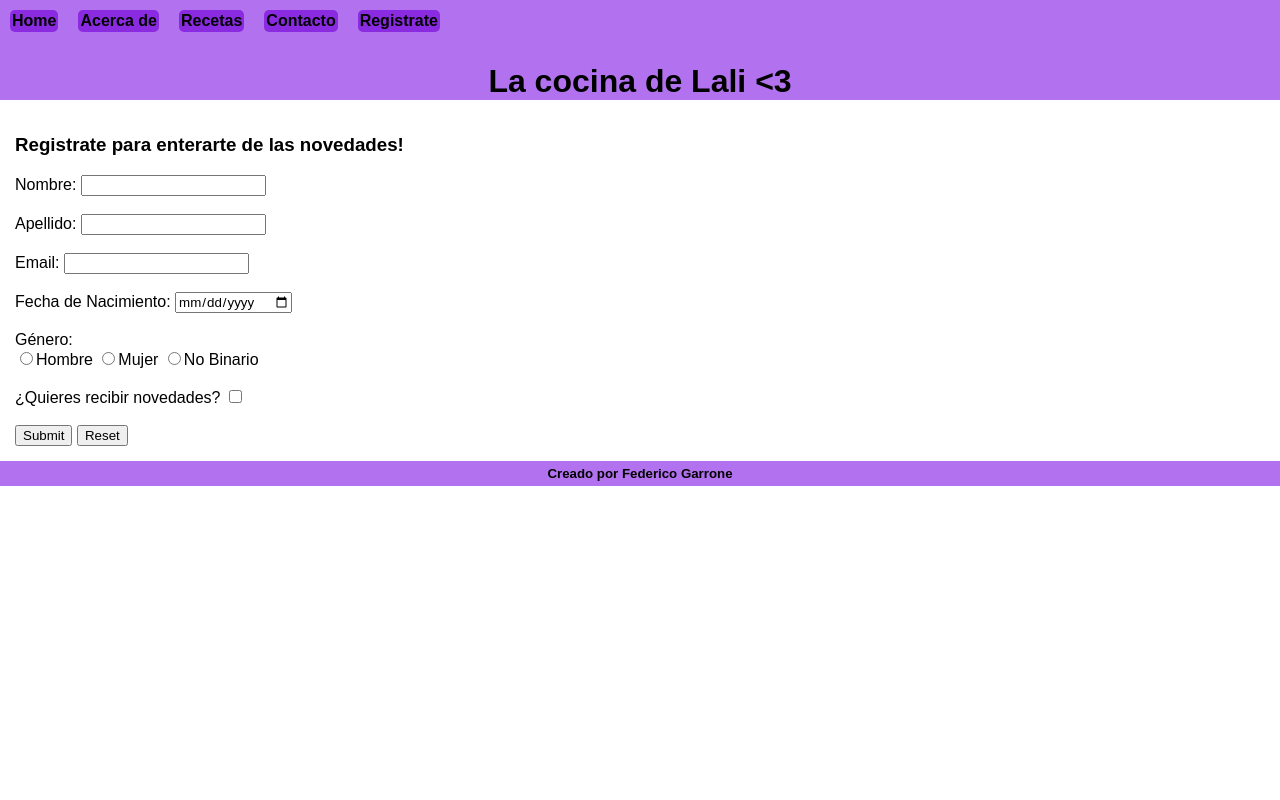
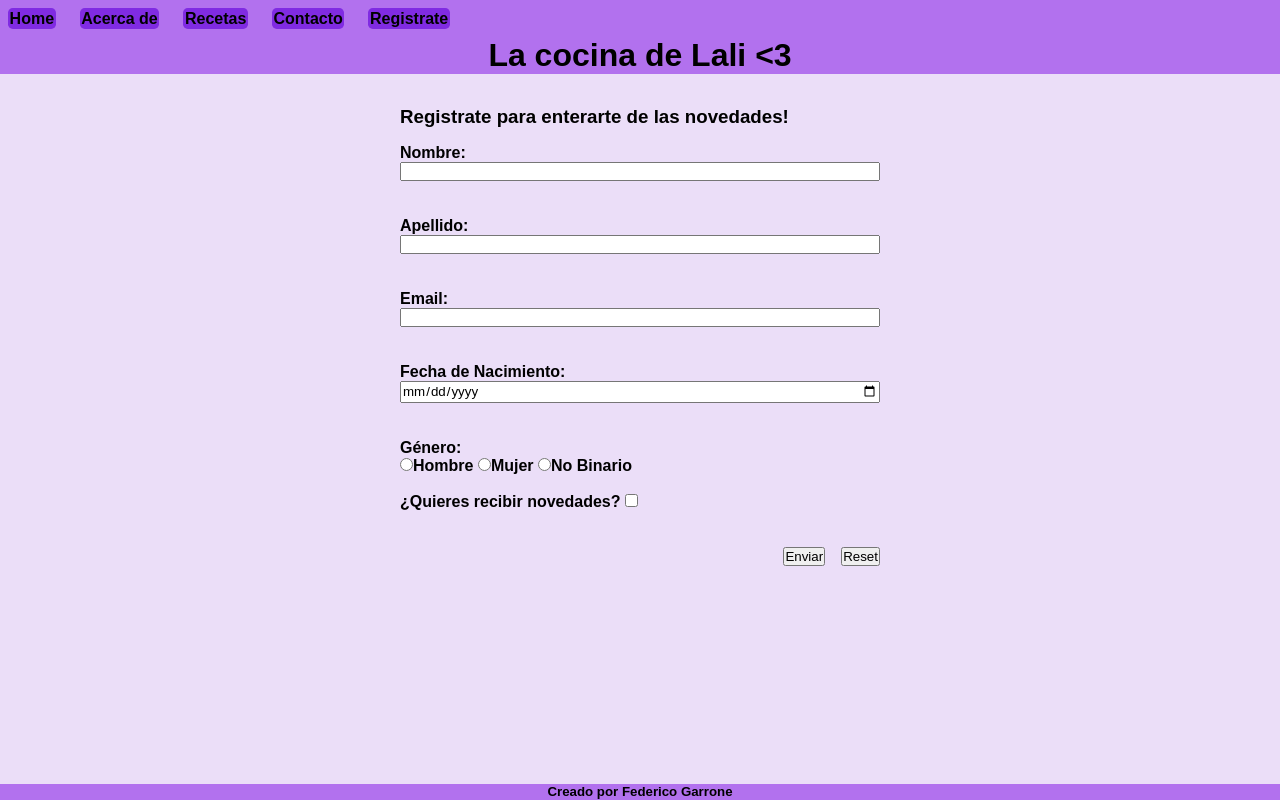
Before and after one commit to fedegarrone/laCocinaDeLali, a plain HTML site: page pages/register.html in a window 1280 px wide. Drawn offline with Linux system fonts and the light colour scheme.

Commit message:
Primer Commit

```diff
--- /dev/null
+++ b/assets/css/cards.css
@@ -0,0 +1,41 @@
+.bloc {
+  display: flex;
+  justify-content: center;
+  gap: 2rem;
+  margin: 2rem;
+  flex-wrap: wrap;
+}
+
+.bloc_bis {
+  height: 10rem;
+  background-image: url("https://images.unsplash.com/photo-1690789824921-6754195c97ee?crop=entropy&cs=srgb&fm=jpg&ixid=M3wzMjM4NDZ8MHwxfHJhbmRvbXx8fHx8fHx8fDE2OTIyMTEwNjZ8&ixlib=rb-4.0.3&q=85");
+  background-size: cover;
+  background-position: center;
+  transition: 0.75s ease-in-out;
+  flex: 0.2;
+  border: 0 solid var(--color-background);
+  /* border-width: 0 0.5rem 0.5rem 0; */
+  border-right-width: 0.5rem;
+  border-bottom-width: 0.5rem;
+  border-radius: 0 2rem;
+}
+
+.bloc_bis:hover {
+  flex: 0.35;
+}
+
+.bizcochuelo-zanahoria {
+  background-image: url(/assets/img/bizcochuelo-zanahoria.jpg);
+}
+
+.torta-frita {
+  background-image: url(/assets/img/torta-fritas.webp);
+}
+
+.bizcochuelo-marmolado {
+  background-image: url(/assets/img/bizcochuelo-marmolado.jpg);
+}
+
+.alfajor-maicena {
+  background-image: url(/assets/img/alfajor-maicena.webp);
+}
--- /dev/null
+++ b/assets/css/footer.css
@@ -0,0 +1,10 @@
+footer {
+  background-color: var(--color-background);
+  text-align: center;
+  position: relative;
+  box-sizing: border-box;
+  margin-top: auto;
+  bottom: 0;
+  height: 1rem;
+  width: 100%;
+}
--- /dev/null
+++ b/assets/css/header.css
@@ -0,0 +1,29 @@
+.encabezado {
+  background-color: var(--color-background);
+  text-align: center;
+}
+
+.navegacion {
+  display: flex;
+  gap: 0.5rem;
+}
+
+.button {
+  background-color: var(--color-button);
+  box-sizing: content-box;
+  padding: 0.1rem;
+  margin: 0.5rem;
+  border-radius: 0.3rem;
+}
+
+.button a {
+  font-weight: bold;
+  color: var(--color-font);
+  text-decoration: none;
+}
+
+header > h1 {
+  background-color: var(--color-background);
+  position: sticky;
+  top: 10px;
+}
--- a/assets/css/styles.css
+++ b/assets/css/styles.css
@@ -1,63 +1,58 @@
-body {
-  margin: 0px;
-  padding: 0px;
+@import url(/assets/css/cards.css);
+@import url(/assets/css/header.css);
+@import url(/assets/css/footer.css);
+
+*,
+html {
+  font-family: sans-serif;
+  margin: 0;
+  padding: 0;
 }
 
-* {
-  font-family: sans-serif;
+:root {
+  --color-background: rgb(178, 113, 238);
+  --color-button: rgb(128, 43, 226);
+  --color-font: rgb(0, 0, 0);
+  --color-page: rgb(235, 222, 248);
 }
 
-h1 {
-  margin-bottom: 0px;
-}
-
-.encabezado {
-  background-color: rgb(178, 113, 238);
-  text-align: center;
-}
-
-.pie-de-pag {
-  background-color: rgb(178, 113, 238);
-  text-align: center;
-  padding: 5px;
+body {
+  position: relative;
+  display: flex;
+  flex-direction: column;
+  min-height: 100svh;
+  background-color: var(--color-page);
 }
 
 .contenido {
-  padding: 15px;
-}
-
-.contenido h4 {
-  margin: 0px;
-}
-
-.pie-de-pag h5 {
-  margin: 0px;
-}
-
-.navegacion {
-  display: flex;
-  /* justify-content: space-between; */
+  box-sizing: border-box;
+  padding: 1rem;
 }
 
 .image {
   text-align: center;
-  margin: 2px;
+  margin: 0.2rem;
 }
 
-.button {
-  background-color: blueviolet;
-  box-sizing: content-box;
-  padding: 2px;
-  margin: 10px;
-  border-radius: 5px;
+form {
+  max-width: 30rem;
+  display: flex;
+  flex-direction: column;
+  padding: 1rem;
+  margin: auto;
 }
 
-.button p {
-  margin: 0px;
+form label {
+  font-weight: bold;
 }
 
-.button a {
-  font-weight: bold;
-  color: black;
-  text-decoration: none;
+form > h3 {
+  margin-bottom: 1rem;
 }
+
+.form-buttons {
+  display: flex;
+  /* flex-direction: row-reverse; */
+  justify-content: flex-end;
+  gap: 1rem;
+}
--- a/pages/register.html
+++ b/pages/register.html
@@ -20,7 +20,7 @@
           >
         </div>
         <div class="button">
-          <a href=""
+          <a href="/pages/recipes.html"
             ><p><b>Recetas</b></p></a
           >
         </div>
@@ -38,7 +38,7 @@
       <h1>La cocina de Lali <3</h1>
     </header>
     <main>
-      <section class="contenido">
+      <section class="contenido formulario">
         <form
           action="/index.html"
           target="_blank"
@@ -54,6 +54,7 @@
           <input type="email" name="email" id="email" /><br /><br />
           <label for="fechanac">Fecha de Nacimiento: </label>
           <input type="date" name="fechanac" id="fechanac" /><br /><br />
+          <div>
             <label>Género: </label><br />
             <input
               type="radio"
@@ -76,10 +77,16 @@
               required
               id="genero-nb"
             /><label for="genero-nb">No Binario</label> <br /><br />
+          </div>
+          <div>
             <label for="novedades">¿Quieres recibir novedades? </label>
-          <input type="checkbox" name="novedades" id="novedades" /><br /><br />
-          <button type="submit">Submit</button>
+            <input type="checkbox" name="novedades" id="novedades" />
+          </div>
+          <br /><br />
+          <div class="form-buttons">
+            <button type="submit">Enviar</button>
             <button type="reset">Reset</button>
+          </div>
         </form>
       </section>
     </main>
```
Also changed, not shown: index.html (+1 -1 lines), pages/about.html (+1 -1 lines), pages/contact.html (+1 -1 lines), pages/recipes.html (added, +78 -0 lines), assets/img/alfajor-maicena.webp (added), assets/img/bizcochuelo-marmolado.jpg (added), assets/img/bizcochuelo-zanahoria.jpg (added), assets/img/torta-fritas.webp (added). Lines whose indentation alone changed are shown as unchanged.
